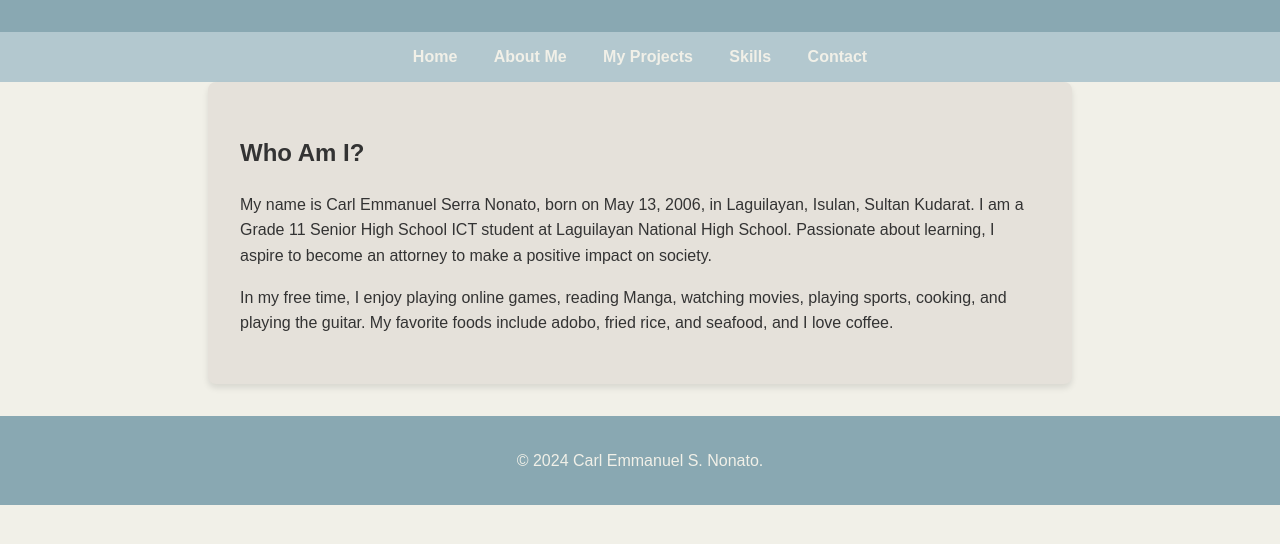
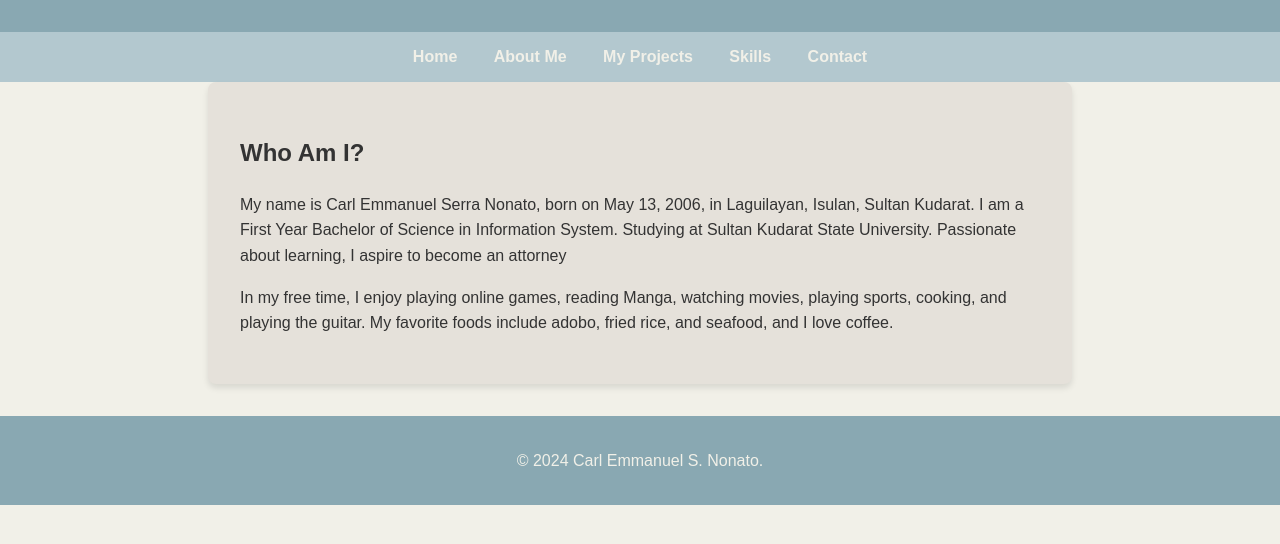
Before and after one commit to MasterCarl-13/5-pages-personal-web, a plain HTML site: page about.html in a window 1280 px wide. Shown: the part 110-654 px from the top of the page. Drawn offline with Linux system fonts and the light colour scheme.

Commit message:
about.html

```diff
--- a/about.html
+++ b/about.html
@@ -19,7 +19,7 @@
     </nav>
     <section>
         <h2>Who Am I?</h2>
-        <p>My name is Carl Emmanuel Serra Nonato, born on May 13, 2006, in Laguilayan, Isulan, Sultan Kudarat. I am a Grade 11 Senior High School ICT student at Laguilayan National High School. Passionate about learning, I aspire to become an attorney to make a positive impact on society.</p>
+        <p>My name is Carl Emmanuel Serra Nonato, born on May 13, 2006, in Laguilayan, Isulan, Sultan Kudarat. I am a First Year Bachelor of Science in Information System. Studying at Sultan Kudarat State University. Passionate about learning, I aspire to become an attorney</p>
         <p>In my free time, I enjoy playing online games, reading Manga, watching movies, playing sports, cooking, and playing the guitar. My favorite foods include adobo, fried rice, and seafood, and I love coffee.</p>
     </section>
     <footer>
```
